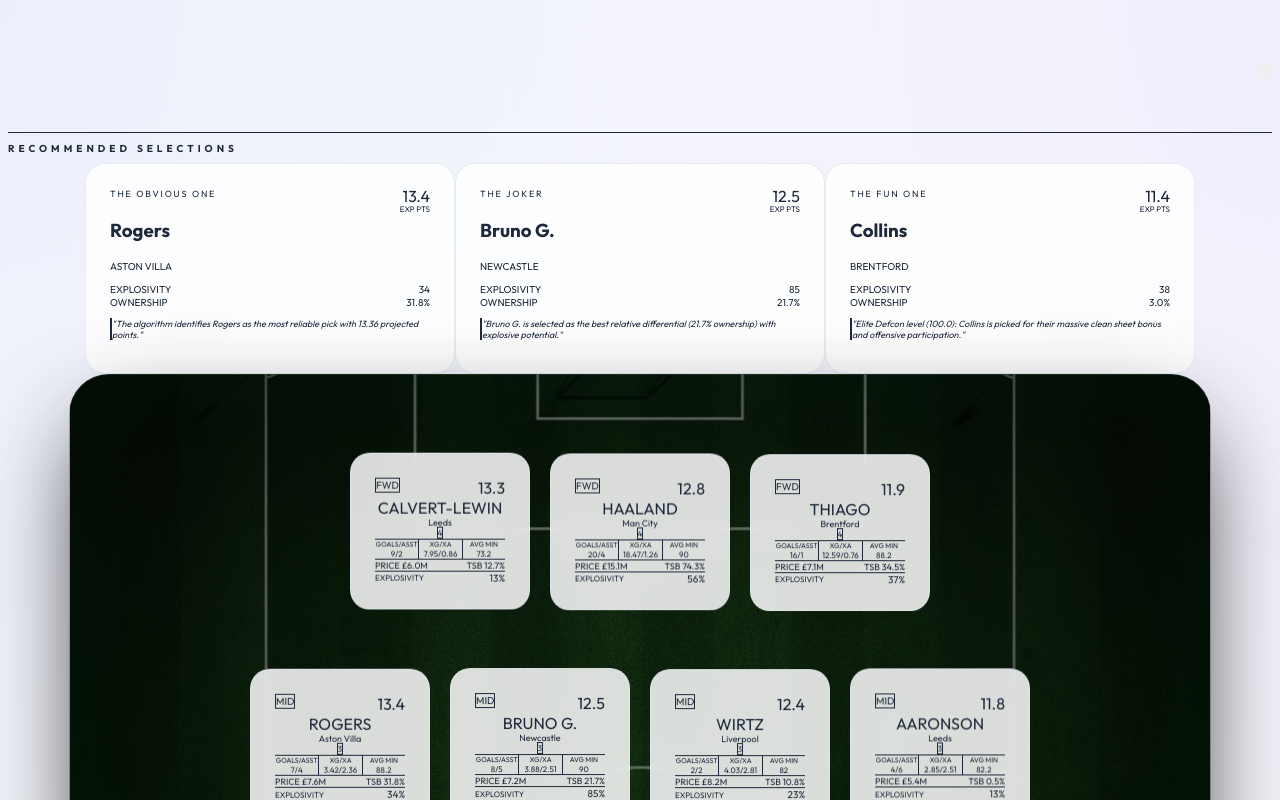
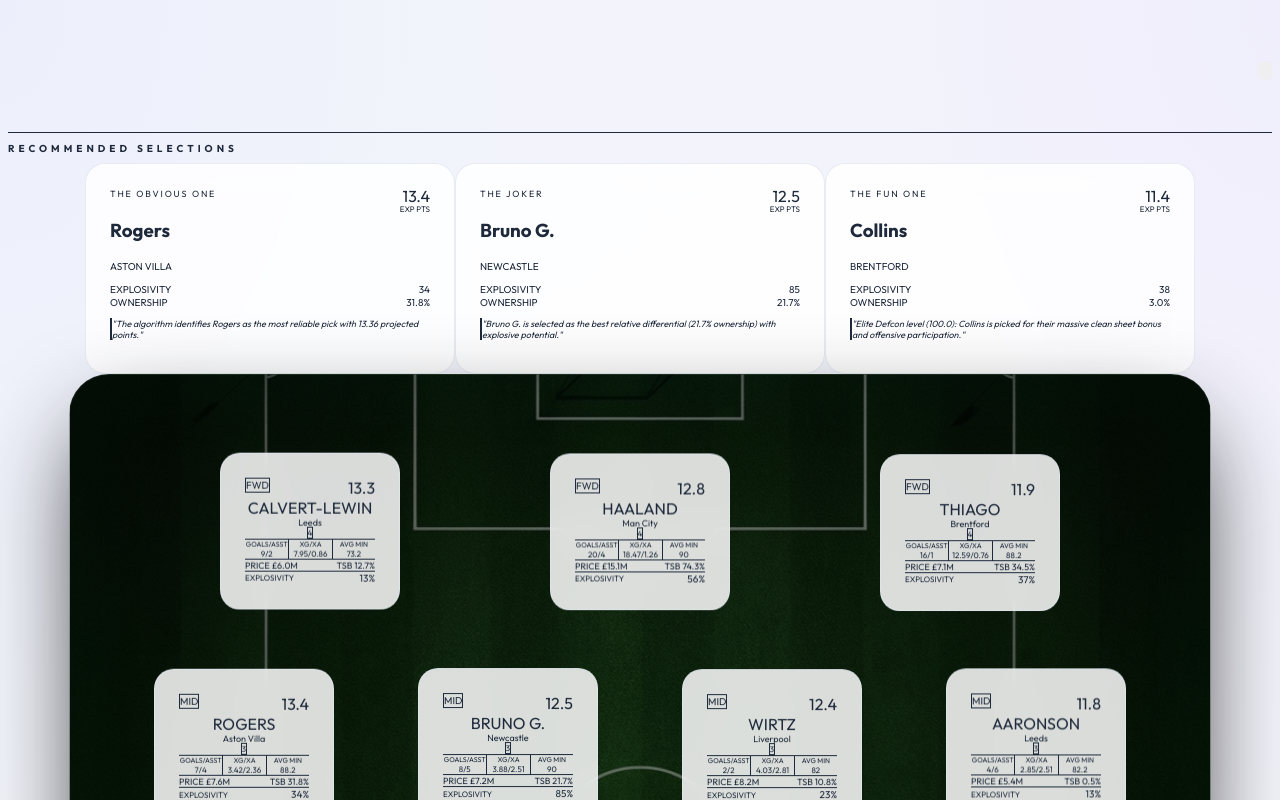
Before and after one commit to chriseyebagha/fantasy-premier-league, a Next.js app in the folder frontend/: page /fantasy/ in a window 1280 px wide. Shown: the top 800 px of the page. Built offline with nearby package versions, Linux system fonts and the light colour scheme.

Commit message:
UI: Allow full row width for 5-man midfield

```diff
--- a/frontend/src/app/globals.css
+++ b/frontend/src/app/globals.css
@@ -119,7 +119,7 @@
   gap: 20px;
   flex-wrap: wrap;
   z-index: 1;
-  max-width: 75%;
+  width: 100%;
   margin: 0 auto;
 }
 
```
